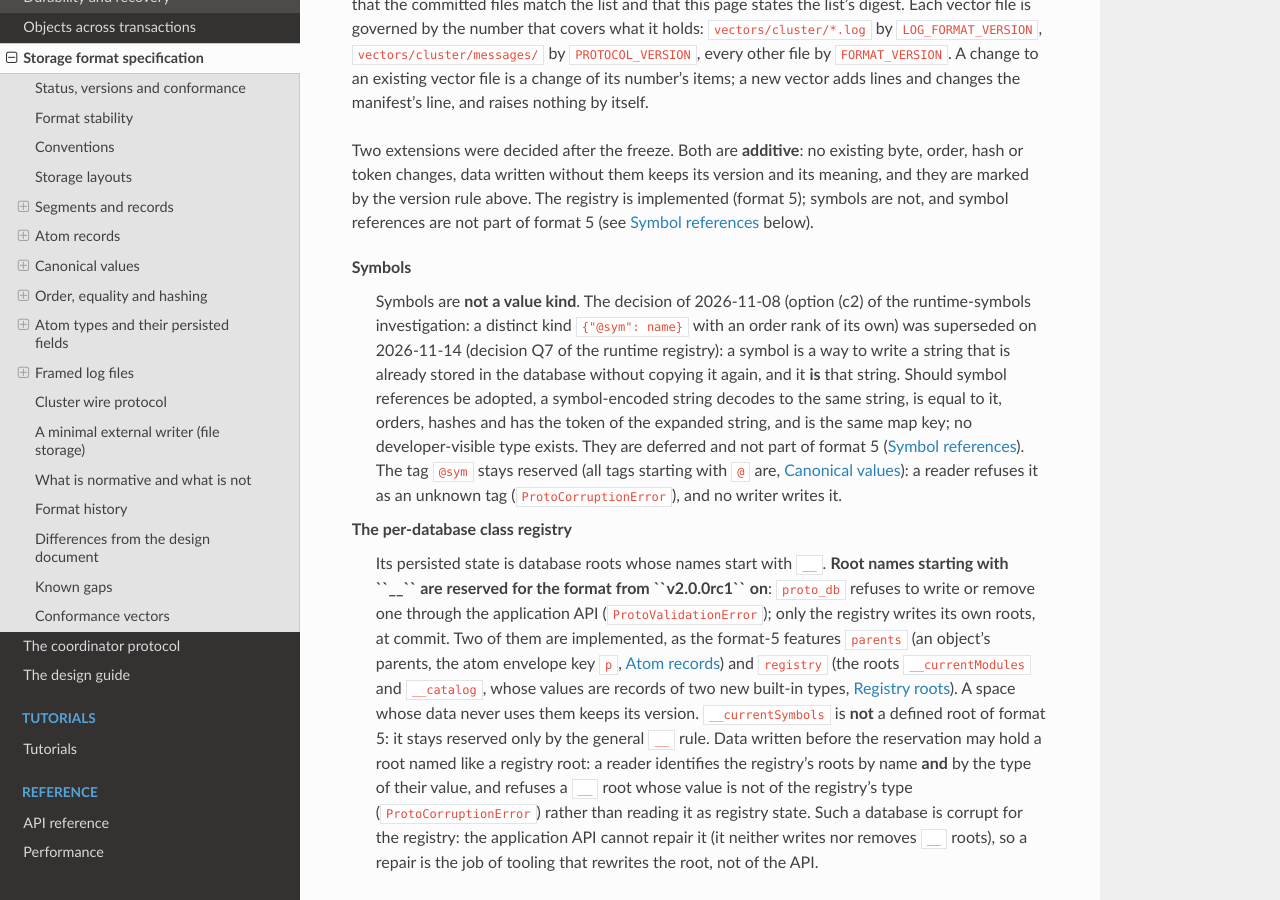
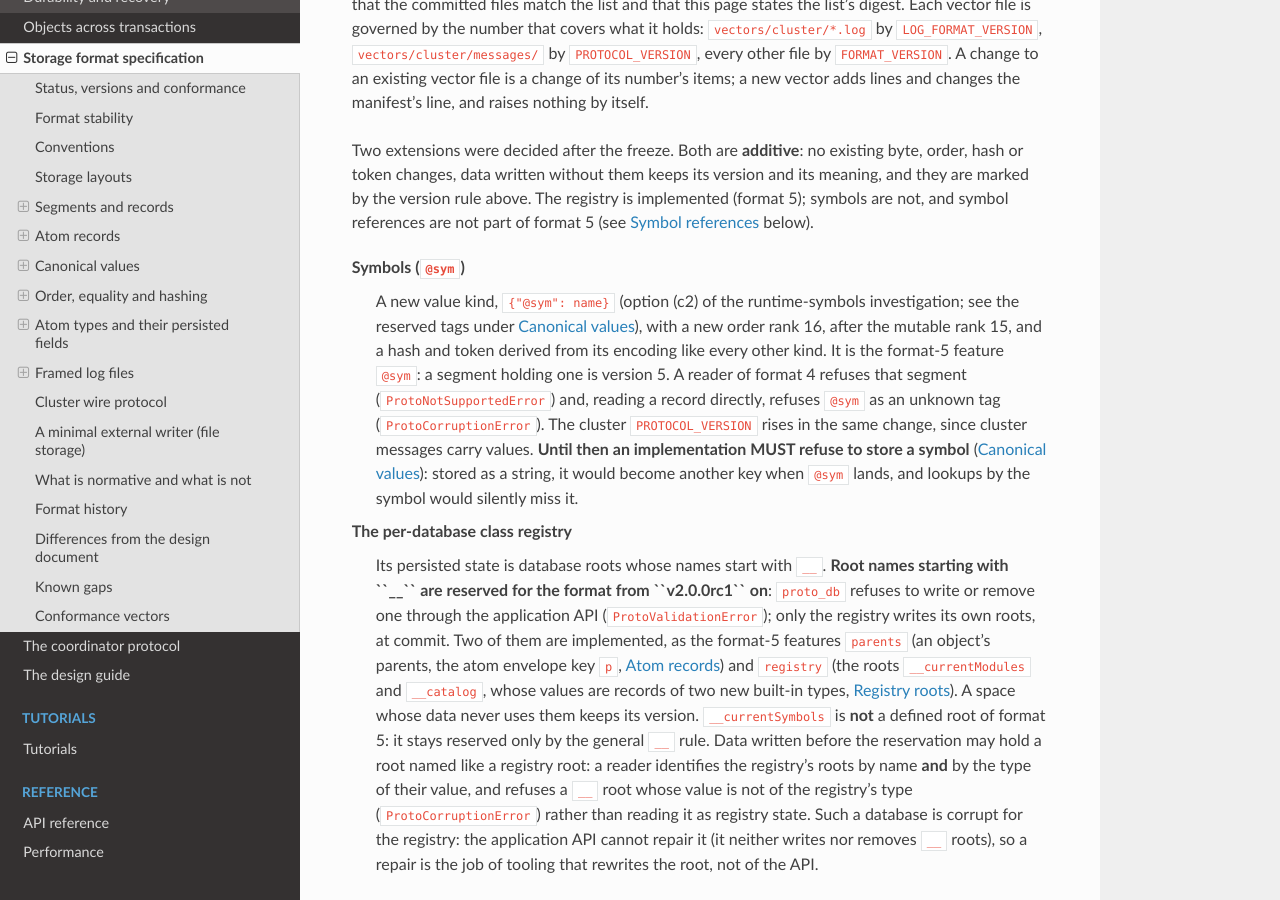
Before and after one commit to gamarino/ProtoDB, a Sphinx documentation site: the page built from docs/source/format-spec.rst, in a window 1280 px wide and 900 px high, scrolled down 3862 px. Built offline with Sphinx 7.4.7 and the Read the Docs theme 3.1.0, drawn with Linux system fonts in a browser that asks for light colours; some of the changed text lies outside the part shown.

Commit message:
format-spec: restore the normative symbol rules; Q7 concerns symbol references only (R228)
Restore the 9633060 text of every symbol rule (Format stability "Symbols
(@sym)", the host-language Symbol rule, Reserved tags, Known gaps); add one
sentence that the deferred symbol-reference optimization of spec 3a is
unrelated to the host-language Symbol rule. Keep the explicit target for
"Symbol references" (sphinx -W). Align the design-guide chapter, CHANGELOG
and D62 Q7 with that reading.

Co-Authored-By: Claude Opus 5.5 <noreply@anthropic.com>

```diff
--- a/docs/source/design-guide/registry.rst
+++ b/docs/source/design-guide/registry.rst
@@ -191,8 +191,9 @@ are in ``docs/superpowers/2026-11-14-symbol-measurement.md``), the segment holds
 2,799,544 bytes compressed per 64 KiB block; with 17-byte content ids, references plus compression are larger
 than compression alone at every minimum length measured (+7.15 % at 8 and 16 bytes, +4.63 % at 24), and the
 best of any reference size, a 3-byte sequential id, is -5.99 %, short of 10 %. Compression already removes the
-repeated names. Format 5 therefore has no symbols feature, and the reserved ``@sym`` tag of the older design is
-not a value kind (:doc:`/format-spec`, "Symbols").
+repeated names. Format 5 therefore has no symbol-reference feature (:doc:`/format-spec`, "Symbol references").
+The reserved ``@sym`` tag, and the format's rule for a language's own symbol type, are a separate matter and
+unchanged.
 
 What was tried and rejected
 ---------------------------
--- a/docs/source/format-spec.rst
+++ b/docs/source/format-spec.rst
@@ -147,19 +147,16 @@ hash or token changes, data written without them keeps its version and its meani
 are marked by the version rule above. The registry is implemented (format 5); symbols are not, and
 symbol references are not part of format 5 (see `Symbol references`_ below).
 
-.. _symbols:
-
-Symbols
-    Symbols are **not a value kind**. The decision of 2026-11-08 (option (c2) of the
-    runtime-symbols investigation: a distinct kind ``{"@sym": name}`` with an order rank of its
-    own) was superseded on 2026-11-14 (decision Q7 of the runtime registry): a symbol is a way
-    to write a string that is already stored in the database without copying it again, and it
-    **is** that string. Should symbol references be adopted, a symbol-encoded string decodes to
-    the same string, is equal to it, orders, hashes and has the token of the expanded string,
-    and is the same map key; no developer-visible type exists. They are deferred and not part
-    of format 5 (`Symbol references`_). The tag ``@sym`` stays reserved (all tags starting with
-    ``@`` are, `Canonical values`_): a reader refuses it as an unknown tag
-    (``ProtoCorruptionError``), and no writer writes it.
+Symbols (``@sym``)
+    A new value kind, ``{"@sym": name}`` (option (c2) of the runtime-symbols investigation; see
+    the reserved tags under `Canonical values`_), with a new order rank 16, after the mutable
+    rank 15, and a hash and token derived from its encoding like every other kind. It is the
+    format-5 feature ``@sym``: a segment holding one is version 5. A reader of format 4 refuses
+    that segment (``ProtoNotSupportedError``) and, reading a record directly, refuses ``@sym``
+    as an unknown tag (``ProtoCorruptionError``). The cluster ``PROTOCOL_VERSION`` rises in the
+    same change, since cluster messages carry values. **Until then an implementation MUST
+    refuse to store a symbol** (`Canonical values`_): stored as a string, it would become
+    another key when ``@sym`` lands, and lookups by the symbol would silently miss it.
 
 The per-database class registry
     Its persisted state is database roots whose names start with ``__``. **Root names starting
@@ -806,11 +803,14 @@ value's name).
 
 **Host-language subclasses.** The rule concerns a host-language class that derives from a
 class the implementation maps to a format kind without being mapped to one itself. A class that
-a format kind names is that kind, not a subclass. A host-language symbol type (Smalltalk's
-``Symbol``, which derives from ``String``) is not a format kind: the format has no symbol kind
-(`Symbols`_, decision Q7 of 2026-11-14, which superseded the reserved ``@sym`` kind of
-2026-11-08), so a symbol is stored as its string, under the rule above, and is read back as a
-string. An implementation MUST NOT write a tag of its own for it.
+a format kind names is that kind, not a subclass: in Smalltalk ``Symbol`` derives from
+``String`` but is the reserved ``@sym`` kind (see the reserved tags below). Until ``@sym`` is
+implemented, an implementation MUST refuse to store a symbol; it MUST NOT store it as its string
+(when ``@sym`` lands the two are different keys, and a collection keyed by symbols stored as
+strings would stop answering lookups by symbol without an error) and MUST NOT write a tag of its
+own. This rule concerns a language's own symbol type; the deferred symbol-reference
+optimization of the runtime registry design (spec section 3a, a shared copy of a repeated string,
+`Symbol references`_) is unrelated to it.
 
 **One spelling per value.** Every canonical value has exactly one encoding, and readers refuse
 the other spellings of the text forms (``@int``, ``@dec``, ``@td``), so decoding and
@@ -1032,12 +1032,13 @@ the same instant (which format 3 held as two keys) become one UTC key, and the a
 chooses which value to keep. Atoms that are never changed keep their format-3 maps as written.
 
 Reserved tags
-    ``@sym`` was reserved by the decision of 2026-11-08 for symbols as a value kind of their own.
-    That design was superseded on 2026-11-14 (decision Q7, `Symbols`_): a symbol, if ever
-    implemented, is a storage encoding of a string and equal to it, not a new kind, and symbol
-    references are deferred (`Symbol references`_). The tag stays reserved: a ``proto_db`` reader
-    refuses ``@sym`` as an unknown tag, and an implementation MUST NOT write it. Tags starting
-    with ``@`` are reserved to the format.
+    ``@sym`` is reserved for symbols (the maintainer's runtime decision of 2026-11-08, option
+    (c2): a symbol is an immutable value identified by its name, ``{"@sym": name}``, compared,
+    hashed and ordered by name). **It is not implemented by this revision**: a ``proto_db`` reader
+    refuses ``@sym`` as an unknown tag, so an implementation MUST NOT write it until ``proto_db``
+    reads it. When it is added it will be an additive change marked by ``FORMAT_VERSION`` 5: a
+    new tag, and a new rank after the mutable rank in the order below (`Format stability`_).
+    Tags starting with ``@`` are reserved to the format.
 
 Format 2 references
     Format 2 wrote ``@ref`` as ``[segment as 32 hexadecimal digits, offset, type name]``.
@@ -1964,9 +1965,9 @@ Known gaps
 
 None of these breaks a round trip between conforming implementations.
 
-- **Symbols** are not a value kind (`Symbols`_): a host-language symbol is stored as its string.
-  Symbol *references* (a storage encoding of strings, transparent to values) are deferred and not
-  part of format 5 (`Symbol references`_). The class registry's persisted state is
+- **Symbols** (``@sym``) are decided but not implemented: an implementation cannot store
+  symbols yet without breaking the round trip. Symbol *references* (a storage encoding of strings)
+  are deferred and not part of format 5 (`Symbol references`_). The class registry's persisted state is
   implemented, an object's parents (`Atom records`_) and the registry roots (`Registry roots`_),
   as format-5 features (`Format stability`_).
 - **Format-3 zone datetimes need a tz database** (what remains of B3). Format-4 data never does
```
Also changed, not shown: CHANGELOG.md (+2 -3 lines), docs/decisions.md (+1 -1 lines).
